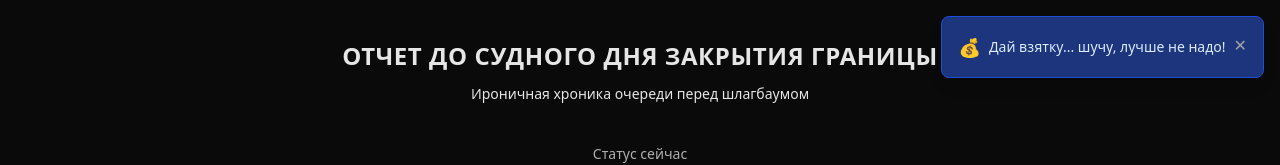
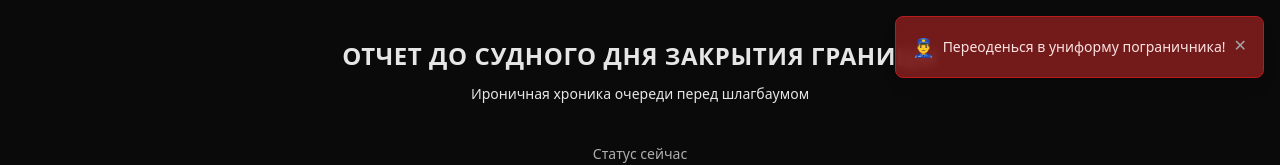
Before and after one commit to ruslansereduk/closethegate, a Next.js app in the folder apps/web/: page / in a window 1280 px wide. Shown: the top 165 px of the page. Built offline with nearby package versions, Linux system fonts and the light colour scheme; no server answers.

Commit message:
Добавлено 50+ вариаций ироничных уведомлений с новыми типами

```diff
--- a/apps/web/components/DeadlineNotifications.tsx
+++ b/apps/web/components/DeadlineNotifications.tsx
@@ -4,18 +4,105 @@ import { useEffect, useState } from "react";
 interface Notification {
   id: string;
   message: string;
-  type: 'warning' | 'danger' | 'info';
+  type: 'warning' | 'danger' | 'info' | 'success' | 'funny';
   emoji: string;
 }
 
 // Злые ироничные сообщения
-const IRONIC_MESSAGES: Array<{message: string; emoji: string; type: 'warning' | 'danger' | 'info'}> = [
+const IRONIC_MESSAGES: Array<{message: string; emoji: string; type: 'warning' | 'danger' | 'info' | 'success' | 'funny'}> = [
+  // Бегство и побег
   { message: "Если ты на границе - ускользни, пока не поздно!", emoji: "🏃‍♂️", type: "danger" },
+  { message: "Беги быстрее ветра, пока не закрыли!", emoji: "💨", type: "danger" },
+  { message: "Стань невидимым - это точно сработает!", emoji: "👻", type: "danger" },
+  { message: "Переплыви реку, как настоящий контрабандист!", emoji: "🏊‍♂️", type: "danger" },
+  { message: "Выкопай туннель - у тебя есть лопата?", emoji: "⛏️", type: "danger" },
+  { message: "Спрячься в багажнике - классика жанра!", emoji: "🧳", type: "danger" },
+
+  // Транспорт и перемещение
   { message: "Перейди в автобус поближе, там точно повезет!", emoji: "🚌", type: "warning" },
+  { message: "Сядь на поезд - железная дорога не подведет!", emoji: "🚂", type: "warning" },
+  { message: "Возьми такси - водитель точно знает обходные пути!", emoji: "🚕", type: "warning" },
+  { message: "Поезжай на велосипеде - экологично и быстро!", emoji: "🚲", type: "warning" },
+  { message: "Скейтборд - идеальный транспорт для побега!", emoji: "🛹", type: "warning" },
+  { message: "Хеликоптер - если есть знакомый пилот!", emoji: "🚁", type: "warning" },
+
+  // Магические и необычные способы
+  { message: "Научись гипнозу, загипнотизируй пограничника!", emoji: "🌀", type: "info" },
+  { message: "Стань супергероем и перепрыгни границу!", emoji: "🦸‍♂️", type: "info" },
+  { message: "Используй магию - заклинание 'Открыть границу'!", emoji: "🔮", type: "info" },
+  { message: "Телепортация - если знаешь координаты!", emoji: "✨", type: "info" },
+  { message: "Стань хамелеоном и замаскируйся!", emoji: "🦎", type: "info" },
+  { message: "Используй портал - найди ближайший!", emoji: "🌀", type: "info" },
+
+  // Взятки и подкупы
   { message: "Дай взятку... шучу, лучше не надо!", emoji: "💰", type: "info" },
-  { message: "Стань невидимым - это точно сработает!", emoji: "👻", type: "danger" },
-  { message: "Научись гипнозу, загипнотизируй пограничника!", emoji: "🌀", type: "warning" },
-  { message: "Стань супергероем и перепрыгни границу!", emoji: "🦸‍♂️", type: "info" },
+  { message: "Предложи шоколадку - сладкое всегда работает!", emoji: "🍫", type: "info" },
+  { message: "Купи кофе пограничнику - может сжалится!", emoji: "☕", type: "info" },
+  { message: "Подари цветы - красота спасет мир!", emoji: "🌹", type: "info" },
+  { message: "Угости печеньем - домашняя выпечка творит чудеса!", emoji: "🍪", type: "info" },
+
+  // Социальные способы
+  { message: "Женись на местной - семейные связи решают все!", emoji: "💍", type: "warning" },
+  { message: "Найди работу в соседней стране - легальный способ!", emoji: "💼", type: "info" },
+  { message: "Поступи в университет - студенты везде проходят!", emoji: "🎓", type: "info" },
+  { message: "Стань дипломатом - дипломатический иммунитет!", emoji: "🤝", type: "info" },
+  { message: "Устройся на работу в посольство!", emoji: "🏛️", type: "info" },
+
+  // Креативные решения
+  { message: "Создай фальшивый паспорт - но это незаконно!", emoji: "📄", type: "danger" },
+  { message: "Переоденься в униформу пограничника!", emoji: "👮‍♂️", type: "danger" },
+  { message: "Спрячься в почтовой посылке - как в фильме!", emoji: "📦", type: "danger" },
+  { message: "Стань частью циркового представления!", emoji: "🎪", type: "info" },
+  { message: "Притворись туристом - камера и рюкзак обязательны!", emoji: "📸", type: "info" },
+  { message: "Создай фальшивую свадьбу - свадебные процессии не проверяют!", emoji: "💒", type: "warning" },
+
+  // Философские и абсурдные
+  { message: "Медитируй - может граница исчезнет сама!", emoji: "🧘‍♂️", type: "info" },
+  { message: "Попроси у Вселенной - она все устроит!", emoji: "🙏", type: "info" },
+  { message: "Стань космонавтом - из космоса границ не видно!", emoji: "🚀", type: "info" },
+  { message: "Дождись зомби-апокалипсиса - тогда все границы падут!", emoji: "🧟‍♂️", type: "danger" },
+  { message: "Попроси помощи у инопланетян - они точно помогут!", emoji: "👽", type: "info" },
+  { message: "Стань невидимым через науку - квантовая физика!", emoji: "⚛️", type: "info" },
+
+  // Практические советы
+  { message: "Изучи все лазейки в законодательстве!", emoji: "📚", type: "info" },
+  { message: "Найди лазейку в системе - они всегда есть!", emoji: "🔍", type: "warning" },
+  { message: "Стань экспертом по международному праву!", emoji: "⚖️", type: "info" },
+  { message: "Создай стартап - инвесторы везде нужны!", emoji: "💡", type: "info" },
+  { message: "Стань блогером - известность открывает двери!", emoji: "📱", type: "info" },
+
+  // Абсолютно абсурдные
+  { message: "Стань президентом - тогда сам откроешь границы!", emoji: "👑", type: "danger" },
+  { message: "Изобрети машину времени - вернись в прошлое!", emoji: "⏰", type: "info" },
+  { message: "Стань богом - боги не знают границ!", emoji: "👼", type: "info" },
+  { message: "Создай параллельную вселенную без границ!", emoji: "🌌", type: "info" },
+  { message: "Стань частью матрицы - там границ нет!", emoji: "🔢", type: "info" },
+
+  // Смешные и нелепые
+  { message: "Притворись статуей - никто не заметит!", emoji: "🗿", type: "funny" },
+  { message: "Стань пандой - панд везде любят!", emoji: "🐼", type: "funny" },
+  { message: "Притворись почтальоном - почту не проверяют!", emoji: "📮", type: "funny" },
+  { message: "Стань клоуном - клоуны везде проходят!", emoji: "🤡", type: "funny" },
+  { message: "Притворись роботом - роботы не люди!", emoji: "🤖", type: "funny" },
+  { message: "Стань пингвином - пингвины милые!", emoji: "🐧", type: "funny" },
+  { message: "Притворись деревом - деревья не проверяют!", emoji: "🌳", type: "funny" },
+  { message: "Стань облаком - облака летают везде!", emoji: "☁️", type: "funny" },
+
+  // Позитивные и мотивирующие
+  { message: "Верь в себя - ты справишься!", emoji: "💪", type: "success" },
+  { message: "Не сдавайся - границы временны!", emoji: "🌟", type: "success" },
+  { message: "Ты сильнее любых границ!", emoji: "🔥", type: "success" },
+  { message: "Мечты сбываются - дерзай!", emoji: "✨", type: "success" },
+  { message: "Ты можешь все - просто верь!", emoji: "🎯", type: "success" },
+  { message: "Границы - это иллюзия!", emoji: "🌈", type: "success" },
+
+  // Реалистичные советы
+  { message: "Проверь все документы заранее!", emoji: "📋", type: "info" },
+  { message: "Изучи маршруты заранее!", emoji: "🗺️", type: "info" },
+  { message: "Возьми с собой запасные документы!", emoji: "📄", type: "info" },
+  { message: "Узнай расписание заранее!", emoji: "⏰", type: "info" },
+  { message: "Проверь погоду на границе!", emoji: "🌤️", type: "info" },
+  { message: "Возьми с собой еду и воду!", emoji: "🍎", type: "info" },
 ];
 
 export default function DeadlineNotifications() {
@@ -43,9 +130,9 @@ export default function DeadlineNotifications() {
     return () => clearTimeout(timer);
   }, []);
 
-  // Каждые 30 секунд показываем новое сообщение (для демо)
+  // Каждые 20-40 секунд показываем новое сообщение (случайный интервал)
   useEffect(() => {
-    const interval = setInterval(() => {
+    const showRandomNotification = () => {
       const randomMessage = IRONIC_MESSAGES[Math.floor(Math.random() * IRONIC_MESSAGES.length)];
       const notification: Notification = {
         id: `ironic-${Date.now()}`,
@@ -56,12 +143,27 @@ export default function DeadlineNotifications() {
 
       setNotifications([notification]);
 
+      // Случайное время показа от 4 до 8 секунд
+      const showTime = 4000 + Math.random() * 4000;
       setTimeout(() => {
         setNotifications([]);
-      }, 6000);
-    }, 30000); // 30 секунд для демо
+      }, showTime);
+    };
 
-    return () => clearInterval(interval);
+    const scheduleNext = () => {
+      // Случайный интервал от 20 до 40 секунд
+      const nextInterval = 20000 + Math.random() * 20000;
+      setTimeout(() => {
+        showRandomNotification();
+        scheduleNext();
+      }, nextInterval);
+    };
+
+    scheduleNext();
+
+    return () => {
+      // Очистка таймеров при размонтировании
+    };
   }, []);
 
   const removeNotification = (id: string) => {
@@ -76,6 +178,10 @@ export default function DeadlineNotifications() {
         return 'bg-yellow-900/90 border-yellow-700 text-yellow-100';
       case 'info':
         return 'bg-blue-900/90 border-blue-700 text-blue-100';
+      case 'success':
+        return 'bg-green-900/90 border-green-700 text-green-100';
+      case 'funny':
+        return 'bg-purple-900/90 border-purple-700 text-purple-100';
       default:
         return 'bg-neutral-900/90 border-neutral-700 text-neutral-100';
     }
```
Also changed, not shown: 1 other file (tests, documents, lock files or other folders).
